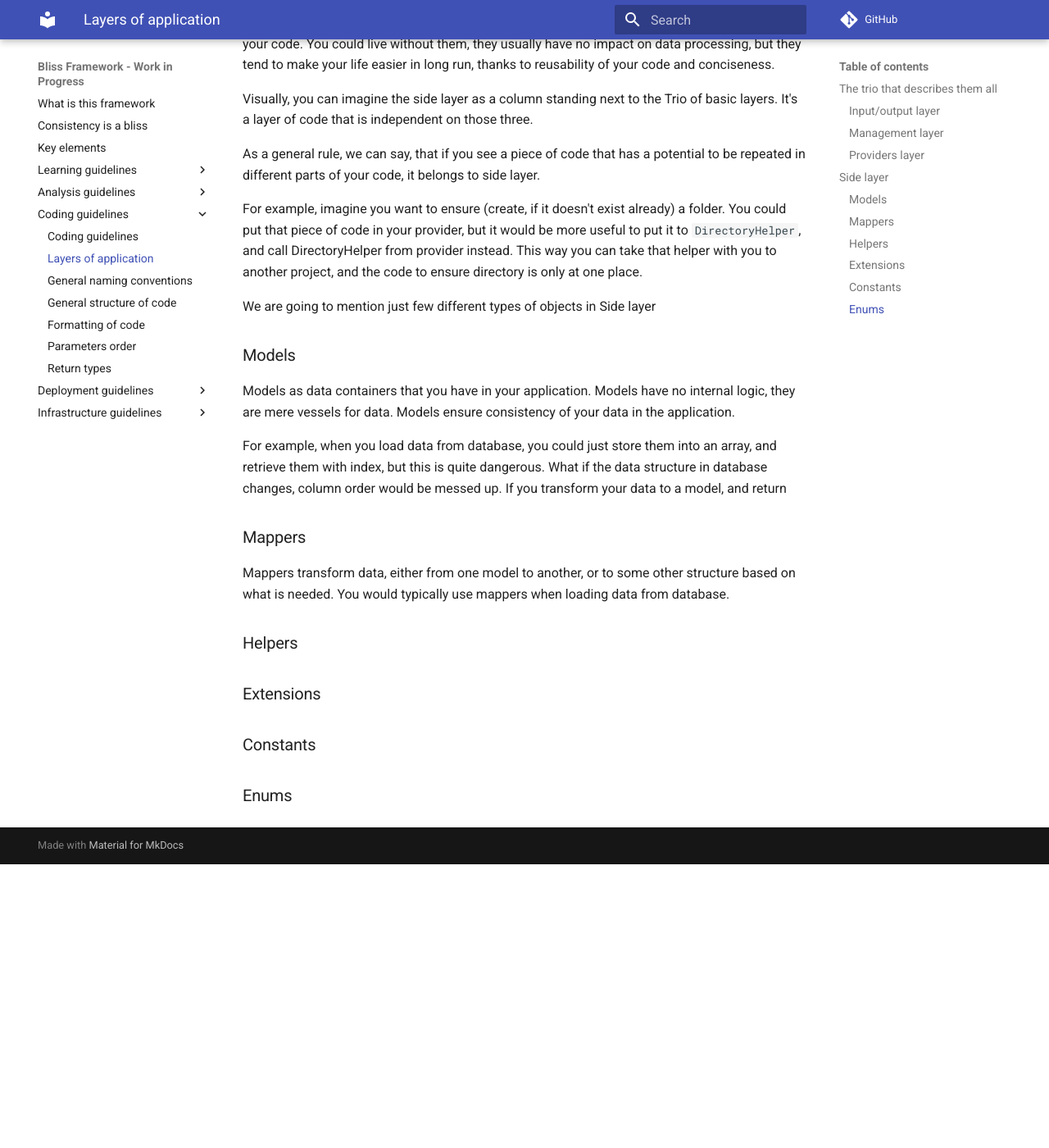
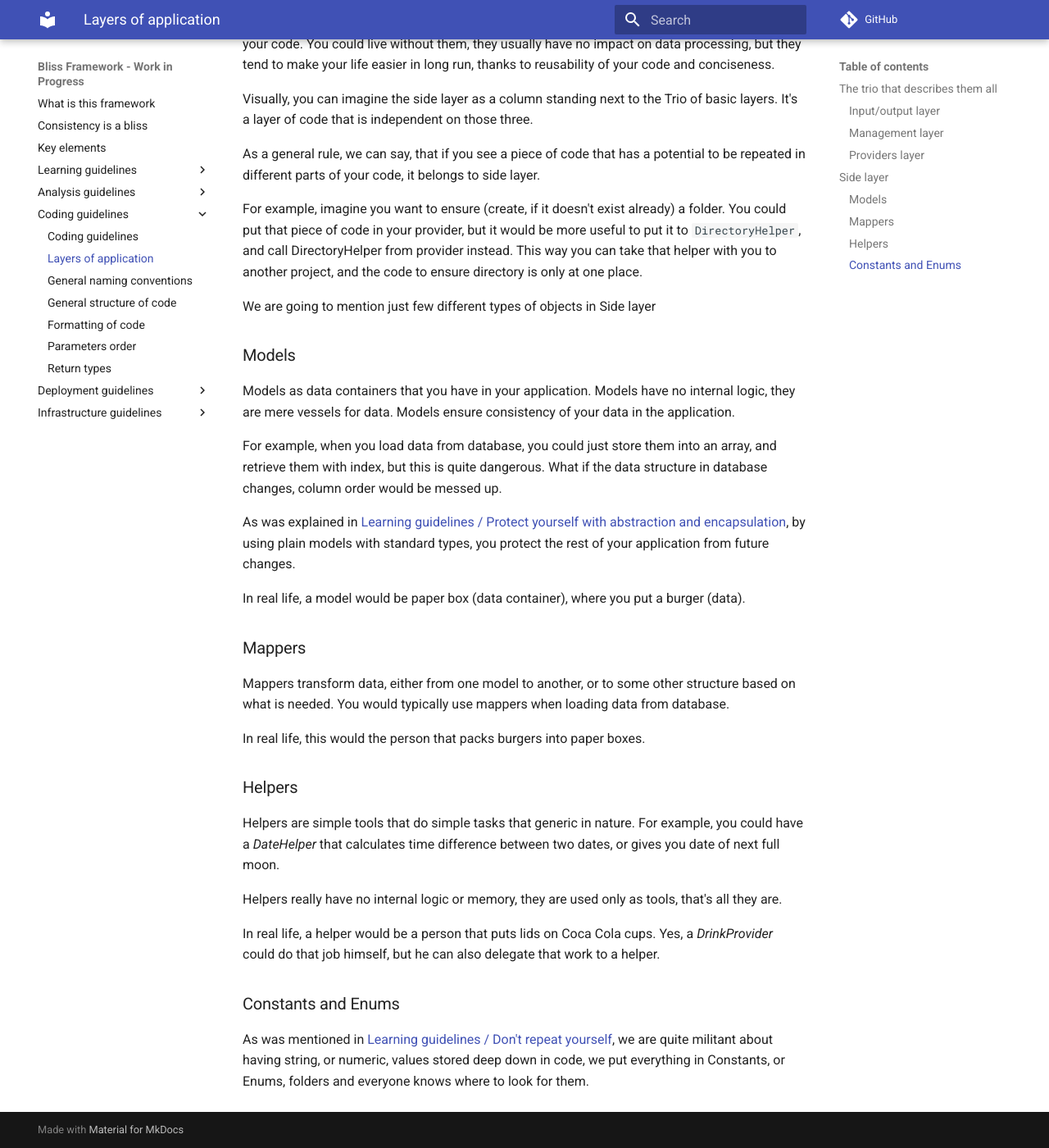
Before and after one commit to bliss-framework/web, an MkDocs documentation site: the page built from docs/coding-guidelines/layers-of-application.md, in a window 1280 px wide and 1400 px high, scrolled down 2500 px. Shown: the whole window at 82% size. Built offline with MkDocs 1.6.1 and Material for MkDocs 9.7.7, drawn with Linux system fonts in a browser that asks for light colours; comment, search, counter and statistics services are not loaded; before the commit the page ends 3554 px from its top, so only the background shows below that.

Commit message:
- layers-of-application.md - basic-vocabulary.md

```diff
--- a/docs/coding-guidelines/layers-of-application.md
+++ b/docs/coding-guidelines/layers-of-application.md
@@ -85,13 +85,26 @@ We are going to mention just few different types of objects in Side layer
 
 Models as data containers that you have in your application. Models have no internal logic, they are mere vessels for data. Models ensure consistency of your data in the application.
 
-For example, when you load data from database, you could just store them into an array, and retrieve them with index, but this is quite dangerous. What if the data structure in database changes, column order would be messed up. If you transform your data to a model, and return
+For example, when you load data from database, you could just store them into an array, and retrieve them with index, but this is quite dangerous. What if the data structure in database changes, column order would be messed up.
+
+As was explained in [Learning guidelines / Protect yourself with abstraction and encapsulation](../learning-guidelines/basic-principles.md#protect-yourself-with-abstraction-and-encapsulation), by using plain models with standard types, you protect the rest of your application from future changes.
+
+In real life, a model would be paper box (data container), where you put a burger (data).
 
 ### Mappers
 
 Mappers transform data, either from one model to another, or to some other structure based on what is needed. You would typically use mappers when loading data from database.
 
+In real life, this would the person that packs burgers into paper boxes.
+
 ### Helpers
-### Extensions
-### Constants
-### Enums
+
+Helpers are simple tools that do simple tasks that generic in nature. For example, you could have a _DateHelper_ that calculates time difference between two dates, or gives you date of next full moon.
+
+Helpers really have no internal logic or memory, they are used only as tools, that's all they are.
+
+In real life, a helper would be a person that puts lids on Coca Cola cups. Yes, a _DrinkProvider_ could do that job himself, but he can also delegate that work to a helper.
+
+### Constants and Enums
+
+As was mentioned in [Learning guidelines / Don't repeat yourself](../learning-guidelines/basic-principles.md#dont-repeat-yourself), we are quite militant about having string, or numeric, values stored deep down in code, we put everything in Constants, or Enums, folders and everyone knows where to look for them.
```
Also changed, not shown: docs/learning-guidelines/basic-vocabulary.md (+4 -0 lines).
